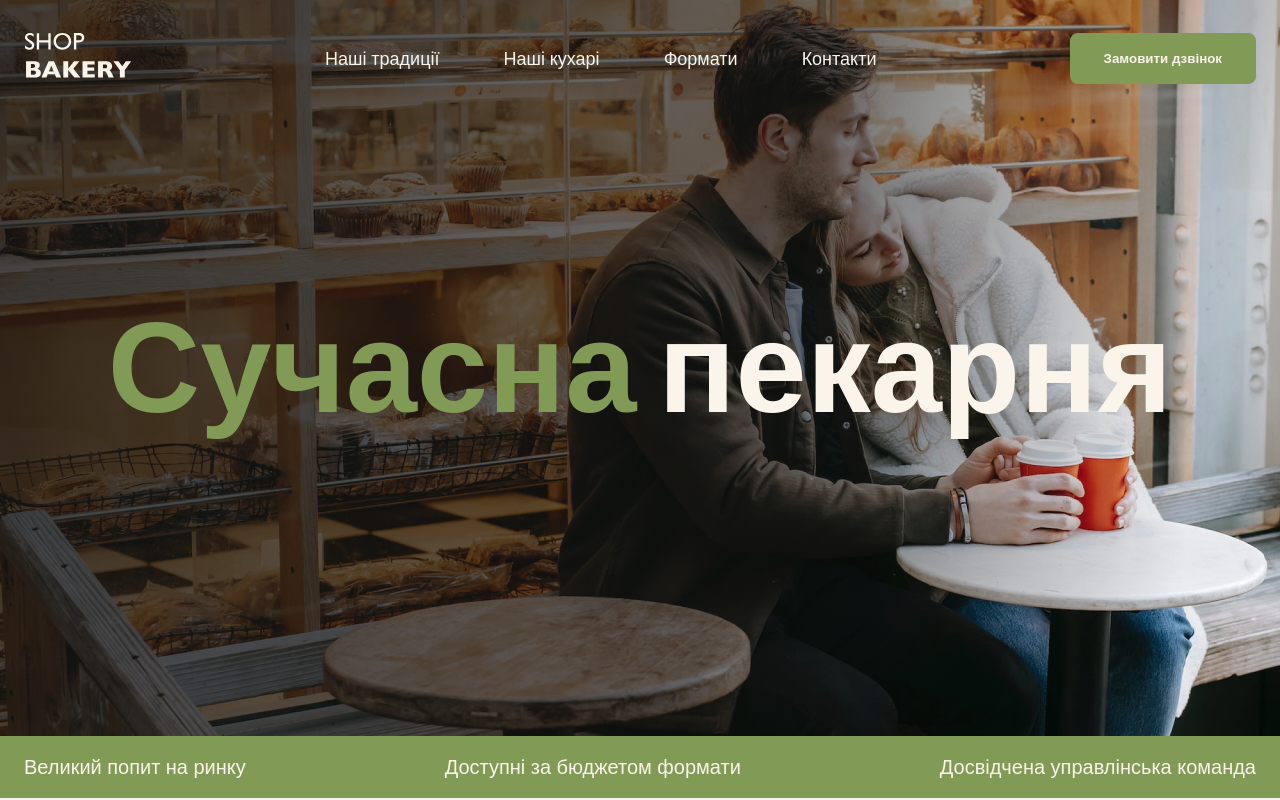
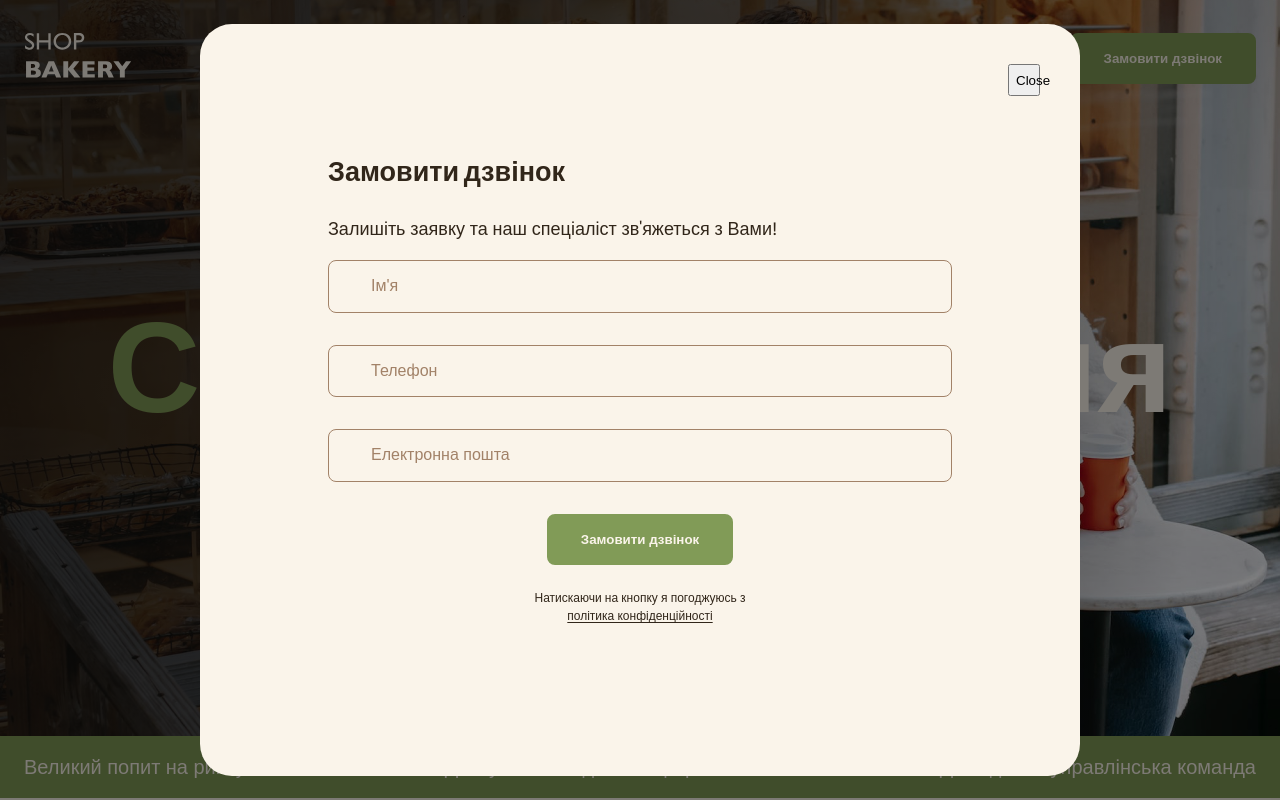
Before and after one commit to ArtemKaidalov/Genius-project, a plain HTML site: page index.html in a window 1280 px wide. Shown: the top 800 px of the page. Drawn offline with Linux system fonts and the light colour scheme.

Commit message:
add form

```diff
--- a/index.html
+++ b/index.html
@@ -191,6 +191,55 @@
                 Приєднуйтесь до мережі пекарень
               </h2>
               <p>Заповни форму, щоб ми звʼязались з тобою!</p>
+              <form name="contact-form" autocomplete="off" novalidate>
+                <div class="form-field">
+                  <label class="form-label visually-hidden" for="user-name"
+                    >Ім'я</label
+                  >
+                  <input
+                    class="form-input"
+                    type="text"
+                    name="user-name"
+                    id="user-name"
+                    placeholder="Ім'я"
+                  />
+                </div>
+                <div class="form-field">
+                  <label class="form-label visually-hidden" for="user-tel"
+                    >Телефон</label
+                  >
+                  <input
+                    class="form-input"
+                    type="tel"
+                    name="user-tel"
+                    id="user-tel"
+                    placeholder="Телефон"
+                  />
+                </div>
+                <div class="form-field">
+                  <label class="form-label visually-hidden" for="user-email"
+                    >Електронна пошта</label
+                  >
+                  <input
+                    class="form-input"
+                    type="email"
+                    name="user-email"
+                    id="user-email"
+                    placeholder="Електронна пошта"
+                  />
+                </div>
+
+                <button class="form-button button" type="submit">
+                  Замовити дзвінок
+                </button>
+
+                <p class="form-terms">
+                  Натискаючи на кнопку я погоджуюсь з
+                  <a class="form-terms-link" href="#">
+                    політика конфіденційності</a
+                  >
+                </p>
+              </form>
             </div>
             <iframe
               class="contact-map"
@@ -270,9 +319,58 @@
         </div>
       </div>
     </footer>
-    <div class="backdrop is-hidden">
+    <div class="backdrop">
       <div class="modal">
         <button class="modal-btn-close" type="button">Close</button>
+        <h2>Замовити дзвінок</h2>
+        <p>Залишіть заявку та наш спеціаліст зв'яжеться з Вами!</p>
+        <form name="modal-form" autocomplete="off" novalidate>
+          <div class="form-field">
+            <label class="form-label visually-hidden" for="user-name"
+              >Ім'я</label
+            >
+            <input
+              class="form-input"
+              type="text"
+              name="user-name"
+              id="user-name"
+              placeholder="Ім'я"
+            />
+          </div>
+          <div class="form-field">
+            <label class="form-label visually-hidden" for="user-tel"
+              >Телефон</label
+            >
+            <input
+              class="form-input"
+              type="tel"
+              name="user-tel"
+              id="user-tel"
+              placeholder="Телефон"
+            />
+          </div>
+          <div class="form-field">
+            <label class="form-label visually-hidden" for="user-email"
+              >Електронна пошта</label
+            >
+            <input
+              class="form-input"
+              type="email"
+              name="user-email"
+              id="user-email"
+              placeholder="Електронна пошта"
+            />
+          </div>
+
+          <button class="form-button button" type="submit">
+            Замовити дзвінок
+          </button>
+
+          <p class="form-terms">
+            Натискаючи на кнопку я погоджуюсь з
+            <a class="form-terms-link" href="#"> політика конфіденційності</a>
+          </p>
+        </form>
       </div>
     </div>
     <script src="./modal.js"></script>
--- a/styles.css
+++ b/styles.css
@@ -497,8 +497,10 @@ ul {
   max-width: 880px;
   height: 100%;
   max-height: 880px;
+  padding: 128px;
   background-color: var(--color-primary-light);
   border-radius: 32px;
+  overflow-y: auto;
 }
 
 .modal-btn-close {
@@ -508,3 +510,55 @@ ul {
   right: 40px;
   top: 40px;
 }
+
+.form-field {
+  margin-bottom: 32px;
+}
+
+.form-input {
+  display: block;
+}
+
+.form-input {
+  padding: 16px 42px;
+  width: 100%;
+  font-size: 16px;
+  line-height: 1.17;
+  border: 1px solid var(--color-secondary-dark);
+  border-radius: 8px;
+  background-color: transparent;
+}
+
+.form-input:focus {
+  border-color: var(--color-brand-normal);
+  outline: none;
+}
+
+.form-input::placeholder {
+  color: var(--color-secondary-dark);
+  font-size: 16px;
+  line-height: 1.17;
+}
+
+.form-input:focus::placeholder {
+  color: var(--color-primary-dark);
+}
+
+.form-button {
+  margin: 0 auto 24px;
+  display: block;
+}
+
+.form-terms {
+  margin: 0 auto;
+  max-width: 220px;
+  font-weight: 500;
+  font-size: 12px;
+  line-height: 1.5;
+  text-align: center;
+}
+
+.form-terms-link {
+  color: var(--color-primary-dark);
+  text-underline-offset: 2px;
+}
```
